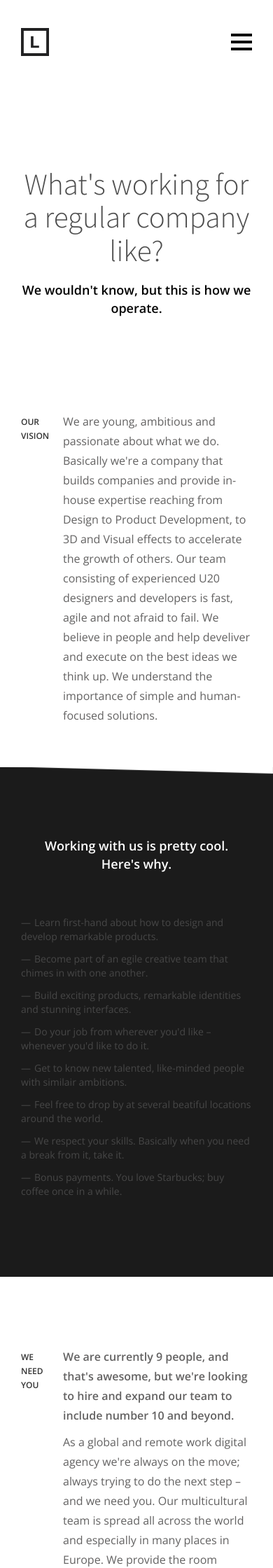
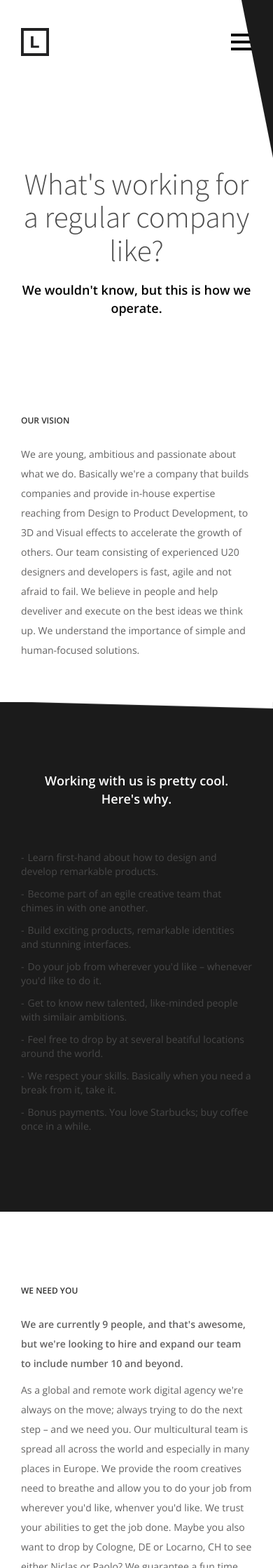
Before and after one commit to yrtnfrtdmrtns/lghtsbr-website, a PHP site: page /careers.php in a window 390 px wide. Shown: the top 2240 px of the page at 70% size. Run offline with PHP 8.4, Linux system fonts and the light colour scheme.

Commit message:
Added mobile version

```diff
--- a/assets/css/sass/layout.sass
+++ b/assets/css/sass/layout.sass
@@ -31,6 +31,40 @@
 			&:hover
 				text-decoration: none
 
+	#responsive-nav
+		position: fixed
+		z-index: 3
+		background-color: #1b1b1b
+		width: 80vh
+		height: 100vh
+		top: 0
+		right: -75%
+		-webkit-clip-path: polygon(100% 0%, 50% 0%, 100% 200%)
+		clip-path: polygon(100% 0%, 50% 0%, 100% 200%)
+		display: none
+
+		.menu-icon
+			position: relative;
+			top: 38px
+			right: 38px
+
+		nav
+			text-align: right
+			margin-top: 100px
+			margin-right: 38px
+
+			a
+				display: block
+				text-align: right
+				margin-right: 0
+				font-size: 18px
+				color: #6d6d6d
+				margin-bottom: 16px
+
+		&.active
+			right: 0
+			transition: .8s all
+
 	.menu-icon
 		width: 30px
 		height: 20px
@@ -41,39 +75,32 @@
 		position: relative
 		display: none
 
-		&.fixed
-			position: fixed
-			right: 16px
-
 		.menu-icon-top
 			border-top: 4px solid black
 			cursor: pointer
-			transition: all .3s
 
 		.menu-icon-middle
 			margin-top: 6px
 			border-top: 4px solid black
 			cursor: pointer
-			transition: all .3s
 
 		.menu-icon-bottom
 			border-bottom: 4px solid black
 			cursor: pointer
-			transition: all .3s
 			margin-top: 6px
 
 		.menu-icon-top.on
 			transform: rotate(360deg)
-			border-top: 4px solid black
+			border-top: 4px solid white
 			opacity: 0
 
 		.menu-icon-middle.on
 			transform: rotate(45deg)
-			border-top: 4px solid black
+			border-top: 4px solid white
 
 		.menu-icon-bottom.on
-			transform: translateY(-10px) rotate(-45deg)
-			border-bottom: 4px solid black
+			transform: translateY(-11px) rotate(-45deg)
+			border-bottom: 4px solid white
 
 	&.for-others
 		background-color: #e6edef
@@ -314,21 +341,22 @@
 	padding: 100px 0
 	background-color: #fff
 
-	h2
-		font-size: 43px
-		font-family: "Source Sans Pro", sans-serif
-		text-align: center
-		font-weight: 300
-		margin-bottom: 50px
+	.task
+		h2
+			font-size: 43px
+			font-family: "Source Sans Pro", sans-serif
+			text-align: center
+			font-weight: 300
+			margin-bottom: 50px
 
-	h5
-		font-weight: 600
-		font-size: 16px
+		h5
+			font-weight: 600
+			font-size: 16px
 
-	p
-		font-size: 14px
-		line-height: 28px
-		text-align: justify
+		p
+			font-size: 14px
+			line-height: 28px
+			text-align: justify
 
 	.buttons
 		text-align: center
@@ -677,20 +705,21 @@
 	padding: 100px 0
 	background-color: #1b1b1b
 
-	h5
-		font-weight: 600
-		font-size: 16px
-		color: #a7a7a7
+	.sub-footer-item
+		h5
+			font-weight: 600
+			font-size: 16px
+			color: #a7a7a7
 
-	p
-		color: #a7a7a7
-		line-height: 28px
+		p
+			color: #a7a7a7
+			line-height: 28px
 
-		a
-			color: #ffba26
+			a
+				color: #ffba26
 
-			&:hover
-				text-decoration: none
+				&:hover
+					text-decoration: none
 
 #footer
 	padding: 25px 0
--- a/assets/css/sass/main.sass
+++ b/assets/css/sass/main.sass
@@ -16,6 +16,6 @@ body
 		&:hover
 			text-decoration: none
 
-@media (min-width: 1200px)
+@media (min-width: 800px)
 	.container
 		max-width: 800px
--- a/assets/css/sass/responsive.sass
+++ b/assets/css/sass/responsive.sass
@@ -1,4 +1,5 @@
 @media (max-width: 768px)
+
 	#site-header
 		.desktop-logo
 			display: none
@@ -13,16 +14,157 @@
 			display: block
 			float: right
 
+		#responsive-nav
+			display: block
+
+			nav
+				text-align: right
+				display: block
+
+				a
+					display: block
+					text-align: right
+					margin-right: 0
+
 	#recent-work
+		span
+			margin-bottom: 20px
+
+		h3
+				font-size: 24px
+
 		&.recent-work-one
-			h3
-				font-size: 28px
-
 			.recent-work-image
 				width: 100%
 				left: auto
+				margin-bottom: 50px
 
 		&.recent-work-two
 			.recent-work-image
 				width: 	100%
 				left: auto
+				display: none
+
+		&.for-others
+			overflow: hidden
+
+			&.recent-work-one
+				.recent-work-image
+					width: 100%
+					left: auto
+					position: relative
+					z-index: 1
+
+				.button
+					&:nth-of-type(2)
+						display: none
+
+			.site-bevel
+				position: absolute
+				bottom: -1px
+				left: 0
+				right: 0
+				transform: rotateY(0deg)
+
+	#tasks
+		h2
+			margin-bottom: 50px
+
+		.task
+			margin-bottom: 20px
+
+		.buttons
+			text-align: left
+
+			.button
+				margin: 0
+
+				&:nth-of-type(1)
+					margin-top: 40px
+					margin-right: 0
+					margin-bottom: 20px
+
+	#mission
+		p
+			font-size: 14px
+
+	#services
+		.buttons
+			text-align: left
+
+			.button
+				margin: 0
+
+				&:nth-of-type(1)
+					margin-top: 40px
+					margin-right: 0
+					margin-bottom: 20px
+
+	#story
+		h5
+			margin-bottom: 30px
+
+		img
+			margin-top: 50px
+
+		.button
+			float: left
+
+	#team
+		ul
+		 li
+		 	margin-bottom: 30px
+
+		 	&:before
+		 		display: none
+
+		 	.employee-description
+		 		&:before
+		 			display: none
+
+		 	.employee-origin
+		 		float: none
+		 		display: block
+
+		 	&:last-child
+		 		margin-bottom: 0
+
+		.buttons
+			text-align: left
+
+			.button
+				margin: 0
+
+				&:nth-of-type(1)
+					margin-top: 40px
+					margin-right: 0
+
+	#vision, #we-need-you, #what-to-expect
+		span
+			margin-bottom: 30px
+			display: block
+
+		p
+			font-size: 14px
+
+	#why-work-with-us
+		ul
+			li
+				&:before
+					content: "-"
+
+	#open-positions
+		.item
+			.item-expanded
+				padding: 0 25px 25px
+
+				p
+					margin-bottom: 25px
+
+	#sub-footer
+		padding: 0
+
+		.sub-footer-item
+			&:last-child
+				margin-top: 30px
+				margin-bottom: 26px
--- a/assets/javascript/init.js
+++ b/assets/javascript/init.js
@@ -1,17 +1,7 @@
 $(document).ready(function() {
 
 	$(".menu-icon").click(function() {
-		$(".menu-icon-top").toggleClass("on");
-		$(".menu-icon-middle").toggleClass("on");
-		$(".menu-icon-bottom").toggleClass("on");
-
-		$('#menu').toggleClass("active");
-
-		if($('#menu').hasClass("active")) {
-			$('.menu-icon').addClass("fixed");
-		} else {
-			$('.menu-icon').removeClass("fixed");
-		}
+		$('#responsive-nav').toggleClass("active");
 	});
 
 	$(".item").click(function() {
--- a/careers.php
+++ b/careers.php
@@ -24,11 +24,11 @@
 
 				<section class="row" id="vision">
 					<div class="container">
-						<div class="col-xs-2 col-sm-3">
+						<div class="col-xs-12 col-sm-3">
 							<span>Our vision</span>
 						</div>
 
-						<div class="col-xs-10 col-sm-9">
+						<div class="col-xs-12 col-sm-9">
 							<p>We are young, ambitious and passionate about what we do. Basically we're a company that builds companies and provide in-house expertise reaching from Design to Product Development, to 3D and Visual effects to accelerate the growth of others. Our team consisting of experienced U20 designers and developers is fast, agile and not afraid to fail. We believe in people and help develiver and execute on the best ideas we think up. We understand the importance of simple and human-focused solutions.</p>
 						</div>
 					</div>
@@ -61,11 +61,11 @@
 
 				<section class="row" id="we-need-you">
 					<div class="container">
-						<div class="col-xs-2 col-sm-3">
+						<div class="col-xs-12 col-sm-3">
 							<span>We need you</span>
 						</div>
 
-						<div class="col-xs-10 col-sm-9">
+						<div class="col-xs-12 col-sm-9">
 							<p><strong>We are currently 9 people, and that's awesome, but we're looking to hire and expand our team to include number 10 and beyond.</strong></p>
 
 							<p>As a global and remote work digital agency we're always on the move; always trying to do the next step – and we need you. Our multicultural team is spread all across the world and especially in many places in Europe. We provide the room creatives need to breathe and allow you to do your job from wherever you'd like, whenver you'd like. We trust your abilities to get the job done. Maybe you also want to drop by Cologne, DE or Locarno, CH to see either Niclas or Paolo? We guarantee a fun time.</p>
@@ -92,31 +92,31 @@
 
 								<div class="item-expanded">
 									<div class="row">
-										<div class="col-xs-2">
+										<div class="col-xs-12 col-sm-2">
 											<span>Description</span>
 										</div>
 
-										<div class="col-xs-10">
+										<div class="col-xs-12 col-sm-10">
 											<p>Lorem ipsum dolor sit amet, consectetur adipiscing elit. Nam eleifend luctus finibus. Nunc augue leo, feugiat aliquam pretium non, venenatis ut tortor. In imperdiet bibendum risus sed pretium. Pellentesque diam magna, egestas ac convallis eget, pharetra quis tortor. Sed ultricies faucibus enim consectetur ullamcorper. Donec ullamcorper aliquam magna quis mollis. Nulla facilisi.</p>
 										</div>
 									</div>
 
 									<div class="row">
-										<div class="col-xs-2">
+										<div class="col-xs-12 col-sm-2">
 											<span>Requirements</span>
 										</div>
 
-										<div class="col-xs-10">
+										<div class="col-xs-12 col-sm-10">
 											<p>Lorem ipsum dolor sit amet, consectetur adipiscing elit. Nam eleifend luctus finibus. Nunc augue leo, feugiat aliquam pretium non, venenatis ut tortor. In imperdiet bibendum risus sed pretium. Pellentesque diam magna, egestas ac convallis eget, pharetra quis tortor. Sed ultricies faucibus enim consectetur ullamcorper. Donec ullamcorper aliquam magna quis mollis. Nulla facilisi.</p>
 										</div>
 									</div>
 
 									<div class="row">
-										<div class="col-xs-2">
+										<div class="col-xs-12 col-sm-2">
 											<span>Location</span>
 										</div>
 
-										<div class="col-xs-10">
+										<div class="col-xs-12 col-sm-10">
 											<p>London, UK</p>
 										</div>
 									</div>
@@ -138,31 +138,31 @@
 
 								<div class="item-expanded">
 									<div class="row">
-										<div class="col-xs-2">
+										<div class="col-xs-12 col-sm-2">
 											<span>Description</span>
 										</div>
 
-										<div class="col-xs-10">
+										<div class="col-xs-12 col-sm-10">
 											<p>Lorem ipsum dolor sit amet, consectetur adipiscing elit. Nam eleifend luctus finibus. Nunc augue leo, feugiat aliquam pretium non, venenatis ut tortor. In imperdiet bibendum risus sed pretium. Pellentesque diam magna, egestas ac convallis eget, pharetra quis tortor. Sed ultricies faucibus enim consectetur ullamcorper. Donec ullamcorper aliquam magna quis mollis. Nulla facilisi.</p>
 										</div>
 									</div>
 
 									<div class="row">
-										<div class="col-xs-2">
+										<div class="col-xs-12 col-sm-2">
 											<span>Requirements</span>
 										</div>
 
-										<div class="col-xs-10">
+										<div class="col-xs-12 col-sm-10">
 											<p>Lorem ipsum dolor sit amet, consectetur adipiscing elit. Nam eleifend luctus finibus. Nunc augue leo, feugiat aliquam pretium non, venenatis ut tortor. In imperdiet bibendum risus sed pretium. Pellentesque diam magna, egestas ac convallis eget, pharetra quis tortor. Sed ultricies faucibus enim consectetur ullamcorper. Donec ullamcorper aliquam magna quis mollis. Nulla facilisi.</p>
 										</div>
 									</div>
 
 									<div class="row">
-										<div class="col-xs-2">
+										<div class="col-xs-12 col-sm-2">
 											<span>Location</span>
 										</div>
 
-										<div class="col-xs-10">
+										<div class="col-xs-12 col-sm-10">
 											<p>London, UK</p>
 										</div>
 									</div>
@@ -184,31 +184,31 @@
 
 								<div class="item-expanded">
 									<div class="row">
-										<div class="col-xs-2">
+										<div class="col-xs-12 col-sm-2">
 											<span>Description</span>
 										</div>
 
-										<div class="col-xs-10">
+										<div class="col-xs-12 col-sm-10">
 											<p>Lorem ipsum dolor sit amet, consectetur adipiscing elit. Nam eleifend luctus finibus. Nunc augue leo, feugiat aliquam pretium non, venenatis ut tortor. In imperdiet bibendum risus sed pretium. Pellentesque diam magna, egestas ac convallis eget, pharetra quis tortor. Sed ultricies faucibus enim consectetur ullamcorper. Donec ullamcorper aliquam magna quis mollis. Nulla facilisi.</p>
 										</div>
 									</div>
 
 									<div class="row">
-										<div class="col-xs-2">
+										<div class="col-xs-12 col-sm-2">
 											<span>Requirements</span>
 										</div>
 
-										<div class="col-xs-10">
+										<div class="col-xs-12 col-sm-10">
 											<p>Lorem ipsum dolor sit amet, consectetur adipiscing elit. Nam eleifend luctus finibus. Nunc augue leo, feugiat aliquam pretium non, venenatis ut tortor. In imperdiet bibendum risus sed pretium. Pellentesque diam magna, egestas ac convallis eget, pharetra quis tortor. Sed ultricies faucibus enim consectetur ullamcorper. Donec ullamcorper aliquam magna quis mollis. Nulla facilisi.</p>
 										</div>
 									</div>
 
 									<div class="row">
-										<div class="col-xs-2">
+										<div class="col-xs-12 col-sm-2">
 											<span>Location</span>
 										</div>
 
-										<div class="col-xs-10">
+										<div class="col-xs-12 col-sm-10">
 											<p>London, UK</p>
 										</div>
 									</div>
@@ -229,11 +229,11 @@
 
 				<section class="row" id="what-to-expect">
 					<div class="container">
-						<div class="col-xs-2 col-sm-3">
+						<div class="col-xs-12 col-sm-3">
 							<span>What to expect</span>
 						</div>
 
-						<div class="col-xs-10 col-sm-9">
+						<div class="col-xs-12 col-sm-9">
 							<p>We respect that you know how to do your job and we encourage you take the freedom you need to do what your are best at – create beautiful and stunning experiences and humand-focused solutions to potentially make this world a better place. At our studio, you're expected to independently carry out your work and responsibly accept your role as part of the team.</p>
 
 							<p>Even though we do have classic roles and job descriptions, we also encourage you to think outside the box and go outside your comfort zone to surpass yourself and all expectations.</p>
--- a/partials/site-footer.php
+++ b/partials/site-footer.php
@@ -1,15 +1,19 @@
 			<section class="row" id="sub-footer">
 				<div class="container">
 					<div class="col-xs-12 col-sm-6">
+						<div class="sub-footer-item">
 							<h5>Interested in working with us?</h5>
 							<p>Building brands, managing creative processes – that’s what we do for a living. You have an idea or a project that we can help you with? Count on us.</p>
 							<p>Just drop us some lines and say <br/> <a href="mailto:hi@lghtsbr.com?subject=Hi">hi@lghtsbr.com</a></p>
 						</div>
+					</div>
 
 					<div class="col-xs-12 col-sm-6">
+						<div class="sub-footer-item">
 							<h5>Just a chat for now?</h5>
 							<p>You can reach us from Monday to Saturday from 16:00 to 19:00 by phone. You are looking for a quick consultation or just want to ask us some questions?</p>
 							<p>Just give us a call <br/> <a href="mailto:hi@lghtsbr.com?subject=Hi">hi@lghtsbr.com</a></p>
+						</div>
 					</div>
 				</div>
 			</section>
--- a/partials/site-header.php
+++ b/partials/site-header.php
@@ -25,4 +25,19 @@
 			</div>
 		</div>
 	</div>
+
+	<div id="responsive-nav">
+		<div class="menu-icon">
+			<div class="menu-icon-top on"></div>
+			<div class="menu-icon-middle on"></div>
+			<div class="menu-icon-bottom on"></div>
+		</div>
+
+		<nav>
+			<a href="index.php" title="Home">Home</a>
+			<a href="agency.php" title="Agency">Agency</a>
+			<a href="for-others.php" title="For others">For others</a>
+			<a href="careers.php" title="Careers">Careers</a>
+		</nav>
+	</div>
 </section>
```
Also changed, not shown: for-others.php (+15 -0 lines), index.php (+15 -3 lines), assets/css/main.css, 2 other files. Lines whose indentation alone changed are shown as unchanged.
